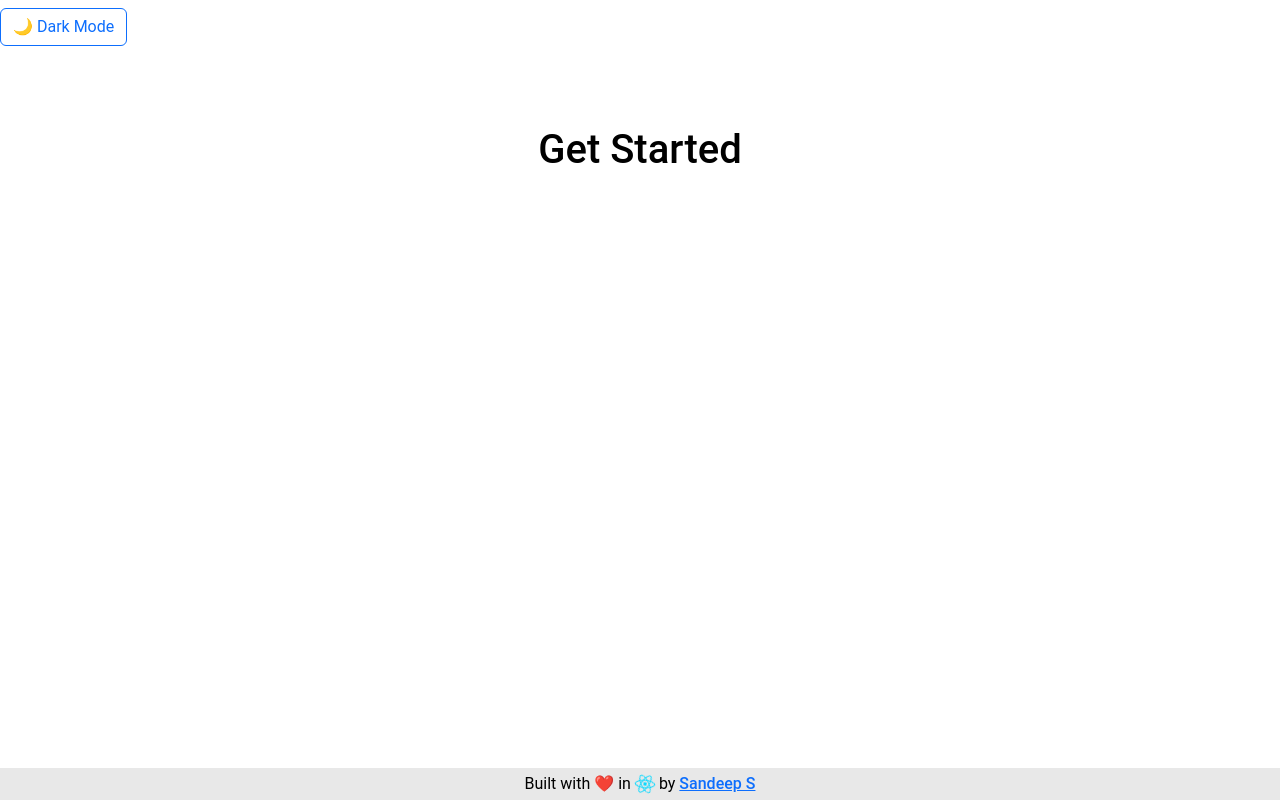
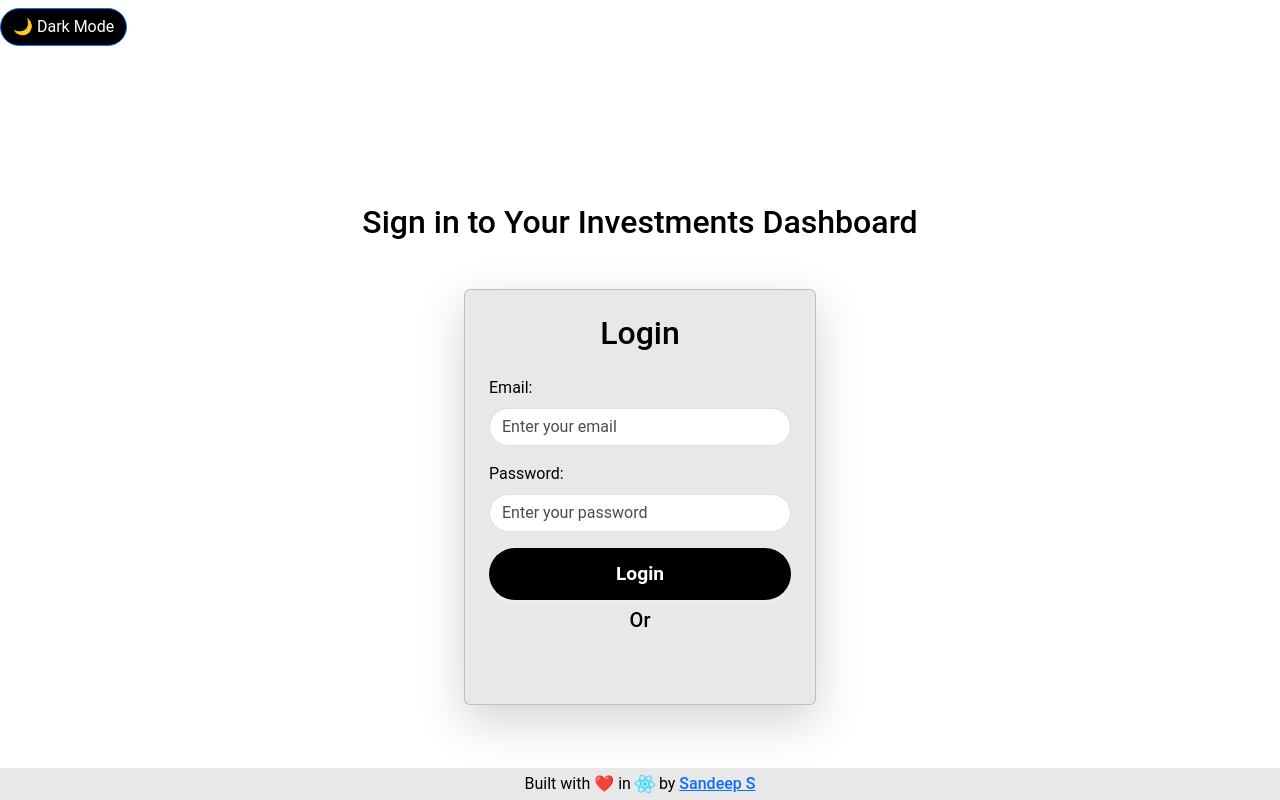
Before and after one commit to Sandeep-Satheesh/zero2react-ui, a React (Vite) app: page / in a window 1280 px wide. Both pictures are taken after a click on the button "Get Started". Built offline with nearby package versions, Linux system fonts and the light colour scheme; no server answers.

Commit message:
feat(setup): Added login screen skeleton, refactored CSS and other minor stuff ZRUI-1

```diff
--- a/index.html
+++ b/index.html
@@ -7,7 +7,7 @@
     <title>Zero2React - An Investment Platform</title>
   </head>
   <body>
-    <div id="root" class="h-100 w-100"></div>
+    <div id="root"></div>
     <script type="module" src="/src/main.tsx"></script>
   </body>
 </html>
--- a/package.json
+++ b/package.json
@@ -20,6 +20,7 @@
     "isbot": "^5.1.17",
     "react": "^19.0.0",
     "react-dom": "^19.0.0",
+    "react-hook-form": "^7.54.2",
     "react-router": "^7.1.5",
     "react-router-dom": "^7.2.0"
   },
--- a/src/App.css
+++ b/src/App.css
@@ -14,8 +14,44 @@
   --element-bg-color: #333;
 }
 
+html, body, #root {
+  height: 100%;  /* Ensures it fills the full viewport height */
+  width: 100%;   /* Ensures full width */
+  margin: 0;     /* Removes unwanted spacing */
+  padding: 0;
+  overflow-x: hidden; /* Prevents horizontal scrolling */
+}
+
 body {
   background-color: var(--bg-color) !important;
   color: var(--text-color) !important;
   transition: background-color 0.3s ease, color 0.3s ease;
 }
+
+button {
+  background-color: var(--button-bg-color) !important;
+  color: var(--button-text-color) !important;
+  font-size: 1.2rem;
+  font-weight: bold;
+  border-radius: 50px !important;
+  border: none;
+  box-shadow: 0 4px 10px rgba(255, 255, 255, 0.3);
+  transition: all 0.3s linear;
+}
+
+.btn-get-started:hover {
+  background-color: rgba(255, 255, 255, 0.9);
+  box-shadow: 0 6px 15px rgba(255, 255, 255, 0.5);
+  transition: ease 0.2s;
+  transform: scale(1.1);
+}
+
+.btn-get-started:active {
+  transform: scale(0.98);
+  box-shadow: 0 2px 8px rgba(255, 255, 255, 0.2);
+}
+
+.card {
+  background-color: var(--element-bg-color) !important;
+  color: var(--text-color) !important;
+}
--- /dev/null
+++ b/src/views/login/login.css
@@ -0,0 +1,24 @@
+.login-form-control {
+    border-radius: 50px;
+    background-color: var(--bg-color);
+    color: var(--text-color);
+}
+
+.login-button {
+    background-color: var(--button-bg-color) !important;
+    color: var(--button-text-color) !important;
+}
+
+input::placeholder {
+    color: var(--text-color) !important;
+    opacity: 0.7 !important;
+}
+
+.google-login-button {
+    display: inline-block;
+    overflow: hidden;
+    border-radius: 5px;
+    line-height: normal;
+    min-height: 40px;
+    margin-right: -3px;
+}
--- a/src/views/login/login.tsx
+++ b/src/views/login/login.tsx
@@ -1,10 +1,60 @@
 import { GoogleLogin, GoogleOAuthProvider } from '@react-oauth/google';
+import { useForm } from "react-hook-form";
+import './login.css';
+import { useTheme } from '../../context/themecontext';
+
 const Login: React.FC = () => {
+    const {
+        register,
+        handleSubmit,
+        formState: { errors },
+    } = useForm();
+
+    const getGoogleSignInTheme = () => {
+        return useTheme().theme === 'dark' ? 'filled_black' : 'outline';
+    }
+
+
     return (
-        <main className='d-flex mt-5 flex-column justify-content-center align-items-center'>
+        <div className="d-flex h-100 w-100 justify-content-center align-items-center flex-column">
+            <h2 className="text-center mb-5">Sign in to Your Investments Dashboard</h2>
+            <div className="card p-4 shadow-lg" style={{ width: "22rem" }}>
+                <h2 className="text-center mb-4">Login</h2>
+                <form>
+                    <div className="mb-3">
+                        <label className="form-label">Email:</label>
+                        <input
+                            type="email"
+                            className="form-control login-form-control"
+                            {...register("email", { required: "Email is required" })}
+                            placeholder="Enter your email"
+                        />
+                        {errors.email && <div className="text-danger">Invalid Email!</div>}
+                    </div>
+
+                    {/* Password Field */}
+                    <div className="mb-3">
+                        <label className="form-label">Password:</label>
+                        <input
+                            type="password"
+                            className="form-control login-form-control"
+                            {...register("password", { required: "Password is required" })}
+                            placeholder="Enter your password"
+                        />
+                        {errors.password && <div className="text-danger">Invalid Password!</div>}
+                    </div>
+
+                    {/* Submit Button */}
+                    <button type="submit" className="login-form-control login-button w-100">
+                        Login
+                    </button>
+                </form>
+                <div className='w-100 d-flex flex-column justify-content-center align-items-center'>
                     <GoogleOAuthProvider clientId={import.meta.env.VITE_GOOGLE_SIGNIN_CLIENT_ID}>
-                <h1 className="text-7xl mt-4 font-bold text-center tagline">Get Started</h1>
+                        <h5 className="text-7xl mt-2 mb-2 font-weight-bold text-center">Or</h5>
+                        <div className='google-login-button'>
                             <GoogleLogin
+                                theme={getGoogleSignInTheme()} // Dark mode button
                                 onSuccess={credentialResponse => {
                                     console.log(credentialResponse);
                                 }}
@@ -13,8 +63,11 @@ const Login: React.FC = () => {
                                 }}
                                 useOneTap
                             />
+                        </div>
                     </GoogleOAuthProvider>
-        </main>
+                </div>
+            </div>
+        </div>
     );
 }
 
--- a/src/views/welcome/welcome.css
+++ b/src/views/welcome/welcome.css
@@ -1,30 +1,3 @@
-body {
-  transition: background-color 0.3s ease, color 0.3s ease;
-}
-
-.btn-get-started {
-    background-color: var(--button-bg-color) !important;
-    color: var(--button-text-color) !important;
-    font-size: 1.2rem;
-    font-weight: bold;
-    border-radius: 50px !important;
-    border: none;
-    box-shadow: 0 4px 10px rgba(255, 255, 255, 0.3);
-    transition: all 0.3s linear;
-}
-
-.btn-get-started:hover {
-    background-color: rgba(255, 255, 255, 0.9);
-    box-shadow: 0 6px 15px rgba(255, 255, 255, 0.5);
-    transition: ease 0.2s;
-    transform: scale(1.1);
-}
-
-.btn-get-started:active {
-    transform: scale(0.98);
-    box-shadow: 0 2px 8px rgba(255, 255, 255, 0.2);
-}
-
 @keyframes fade-in {
   0% { opacity: 0; }
   50% { opacity: 1; }
--- a/src/views/welcome/welcome.tsx
+++ b/src/views/welcome/welcome.tsx
@@ -5,14 +5,14 @@ import { useNavigate } from "react-router-dom";
 const Welcome: React.FC = () => {
     const navigate = useNavigate();
     return (
-        <div className='d-flex h-100 flex-column justify-content-center align-items-center'>
-            <main className='p-5 items-center justify-center'>
-                <Logo />
+        <div className='h-100 d-flex justify-content-center align-items-center'>
+            <main className='d-flex flex-column align-items-center justify-center'>
+                <Logo className='pt-3 flex-1 h-100 w-100' />
                 <h1 className="text-7xl mt-4 font-bold text-center tagline">Invest. Grow. Succeed.</h1>
                 <button type="button"
                     className="text-4xl mt-4 pt-3  btn w-100 btn-rounded btn-lg btn-get-started"
                     onClick={() => navigate('/login')}>
-                        <h2 className='font-weight-bold'>Get Started</h2>
+                        <h3 className='font-weight-bold'>Get Started</h3>
                 </button>
             </main>
         </div>
```
Also changed, not shown: src/index.css (line endings or trailing spaces), 1 other file (tests, documents, lock files or other folders). Lines whose indentation alone changed are shown as unchanged.
